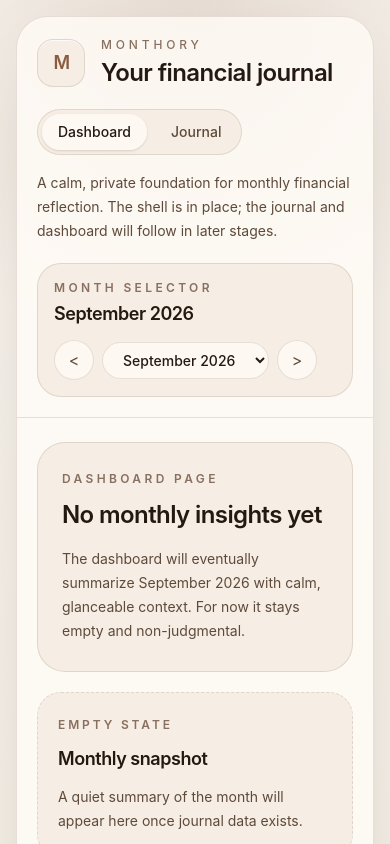
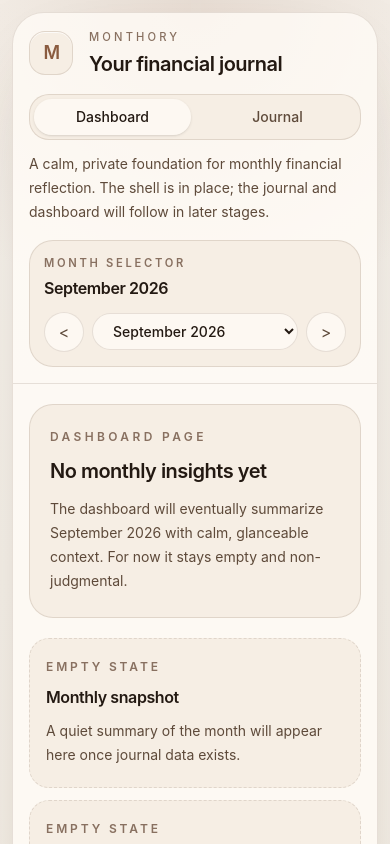
Before and after one commit to lumachroma/monthory, a React (Vite) app: page / in a window 390 px wide. Shown: the top 844 px of the page. Built offline with nearby package versions, Linux system fonts and the light colour scheme.

Commit message:
feat: refine layout and styling for App and EmptyStateSection components

```diff
--- a/src/App.jsx
+++ b/src/App.jsx
@@ -15,30 +15,30 @@ export default function App() {
   const selectedMonth = monthOptions.find((option) => option.key === selectedMonthKey) ?? monthOptions[2];
 
   return (
-    <main className="min-h-screen px-4 py-4 text-[color:var(--text-primary)] sm:px-6 sm:py-6">
+    <main className="min-h-screen px-3 py-3 text-[color:var(--text-primary)] sm:px-6 sm:py-6">
       <section className="mx-auto flex min-h-[calc(100vh-2rem)] w-full max-w-6xl items-stretch">
         <div className="flex w-full flex-col overflow-hidden rounded-[2rem] border border-[color:var(--border-subtle)] bg-[color:var(--surface)] shadow-[0_28px_90px_-42px_rgba(60,43,28,0.34)]">
-          <header className="border-b border-[color:var(--border-subtle)] px-5 py-5 sm:px-8 sm:py-6">
-            <div className="flex flex-col gap-5 lg:flex-row lg:items-end lg:justify-between">
+          <header className="border-b border-[color:var(--border-subtle)] px-4 py-4 sm:px-8 sm:py-6">
+            <div className="flex flex-col gap-4 lg:flex-row lg:items-end lg:justify-between">
               <div className="flex items-center gap-4">
-                <div className="flex h-12 w-12 items-center justify-center rounded-2xl border border-[color:var(--border-subtle)] bg-[color:var(--surface-soft)] text-[color:var(--accent)] shadow-[inset_0_1px_0_rgba(255,255,255,0.7)]">
+                <div className="flex h-11 w-11 items-center justify-center rounded-2xl border border-[color:var(--border-subtle)] bg-[color:var(--surface-soft)] text-[color:var(--accent)] shadow-[inset_0_1px_0_rgba(255,255,255,0.7)] sm:h-12 sm:w-12">
                   <span className="text-lg font-semibold tracking-[-0.08em]">M</span>
                 </div>
                 <div className="min-w-0">
-                  <p className="text-xs font-medium uppercase tracking-[0.32em] text-[color:var(--text-muted)]">
+                  <p className="text-[0.7rem] font-medium uppercase tracking-[0.28em] text-[color:var(--text-muted)] sm:text-xs sm:tracking-[0.32em]">
                     Monthory
                   </p>
-                  <h1 className="mt-1 text-2xl font-semibold tracking-tight text-[color:var(--text-primary)] sm:text-3xl">
+                  <h1 className="mt-1 text-xl font-semibold tracking-tight text-[color:var(--text-primary)] sm:text-3xl">
                     Your financial journal
                   </h1>
                 </div>
               </div>
 
-              <div className="flex items-center gap-2 rounded-full border border-[color:var(--border-subtle)] bg-[color:var(--surface-soft)] p-1 self-start lg:self-auto">
+              <div className="grid w-full grid-cols-2 gap-2 rounded-[1.25rem] border border-[color:var(--border-subtle)] bg-[color:var(--surface-soft)] p-1 self-start sm:flex sm:w-auto sm:items-center sm:gap-2 sm:rounded-full lg:self-auto">
                 <button
                   type="button"
                   onClick={() => setActiveView('dashboard')}
-                  className={`inline-flex items-center gap-2 rounded-full px-4 py-2 text-sm font-medium transition ${
+                  className={`inline-flex items-center justify-center gap-2 rounded-full px-4 py-2 text-sm font-medium transition ${
                     activeView === 'dashboard'
                       ? 'bg-[color:var(--surface)] text-[color:var(--text-primary)] shadow-sm'
                       : 'text-[color:var(--text-secondary)]'
@@ -49,7 +49,7 @@ export default function App() {
                 <button
                   type="button"
                   onClick={() => setActiveView('journal')}
-                  className={`inline-flex items-center gap-2 rounded-full px-4 py-2 text-sm font-medium transition ${
+                  className={`inline-flex items-center justify-center gap-2 rounded-full px-4 py-2 text-sm font-medium transition ${
                     activeView === 'journal'
                       ? 'bg-[color:var(--surface)] text-[color:var(--text-primary)] shadow-sm'
                       : 'text-[color:var(--text-secondary)]'
@@ -60,26 +60,26 @@ export default function App() {
               </div>
             </div>
 
-            <p className="mt-4 max-w-2xl text-sm leading-6 text-[color:var(--text-secondary)] sm:text-base">
+            <p className="mt-3 max-w-2xl text-sm leading-6 text-[color:var(--text-secondary)] sm:mt-4 sm:text-base">
               A calm, private foundation for monthly financial reflection. The shell is in place;
               the journal and dashboard will follow in later stages.
             </p>
 
-            <div className="mt-5 flex flex-col gap-3 rounded-[1.5rem] border border-[color:var(--border-subtle)] bg-[color:var(--surface-soft)] p-4 sm:flex-row sm:items-center sm:justify-between">
+            <div className="mt-4 flex flex-col gap-3 rounded-[1.5rem] border border-[color:var(--border-subtle)] bg-[color:var(--surface-soft)] p-3.5 sm:mt-5 sm:flex-row sm:items-center sm:justify-between sm:p-4">
               <div>
-                <p className="text-xs font-semibold uppercase tracking-[0.28em] text-[color:var(--text-muted)]">
+                <p className="text-[0.7rem] font-semibold uppercase tracking-[0.24em] text-[color:var(--text-muted)] sm:text-xs sm:tracking-[0.28em]">
                   Month selector
                 </p>
-                <h2 className="mt-1 text-lg font-semibold tracking-tight text-[color:var(--text-primary)]">
+                <h2 className="mt-1 text-base font-semibold tracking-tight text-[color:var(--text-primary)] sm:text-lg">
                   {selectedMonth.label}
                 </h2>
               </div>
 
-              <div className="flex items-center gap-2 self-start sm:self-auto">
+              <div className="flex w-full items-center gap-2 self-start sm:w-auto sm:self-auto">
                 <button
                   type="button"
                   onClick={goToPreviousMonth}
-                  className="inline-flex h-10 w-10 items-center justify-center rounded-full border border-[color:var(--border-subtle)] bg-[color:var(--surface)] text-[color:var(--text-secondary)] transition hover:text-[color:var(--text-primary)]"
+                  className="inline-flex h-10 w-10 shrink-0 items-center justify-center rounded-full border border-[color:var(--border-subtle)] bg-[color:var(--surface)] text-[color:var(--text-secondary)] transition hover:text-[color:var(--text-primary)]"
                   aria-label="Previous month"
                 >
                   &lt;
@@ -87,7 +87,7 @@ export default function App() {
                 <select
                   value={selectedMonthKey}
                   onChange={(event) => setSelectedMonthKey(event.target.value)}
-                  className="min-w-0 rounded-full border border-[color:var(--border-subtle)] bg-[color:var(--surface)] px-4 py-2 text-sm font-medium text-[color:var(--text-primary)] outline-none"
+                  className="min-w-0 flex-1 rounded-full border border-[color:var(--border-subtle)] bg-[color:var(--surface)] px-4 py-2 text-sm font-medium text-[color:var(--text-primary)] outline-none sm:flex-none sm:min-w-52"
                 >
                   {monthOptions.map((option) => (
                     <option key={option.key} value={option.key}>
@@ -98,7 +98,7 @@ export default function App() {
                 <button
                   type="button"
                   onClick={goToNextMonth}
-                  className="inline-flex h-10 w-10 items-center justify-center rounded-full border border-[color:var(--border-subtle)] bg-[color:var(--surface)] text-[color:var(--text-secondary)] transition hover:text-[color:var(--text-primary)]"
+                  className="inline-flex h-10 w-10 shrink-0 items-center justify-center rounded-full border border-[color:var(--border-subtle)] bg-[color:var(--surface)] text-[color:var(--text-secondary)] transition hover:text-[color:var(--text-primary)]"
                   aria-label="Next month"
                 >
                   &gt;
@@ -107,7 +107,7 @@ export default function App() {
             </div>
           </header>
 
-          <div className="flex-1 px-5 py-6 sm:px-8 sm:py-8">
+          <div className="flex-1 px-4 py-5 sm:px-8 sm:py-8">
             {activeView === 'dashboard' ? (
               renderEmptyStateSection({
                 eyebrow: 'Dashboard page',
--- a/src/components/ui/EmptyStateSection.jsx
+++ b/src/components/ui/EmptyStateSection.jsx
@@ -1,31 +1,31 @@
 export function renderEmptyStateSection({ eyebrow, title, description, cards, gridClassName }) {
   return (
     <section className="space-y-5">
-      <div className="rounded-[1.75rem] border border-[color:var(--border-subtle)] bg-[color:var(--surface-soft)] px-6 py-7 sm:px-8 sm:py-8">
+      <div className="rounded-[1.5rem] border border-[color:var(--border-subtle)] bg-[color:var(--surface-soft)] px-5 py-6 sm:rounded-[1.75rem] sm:px-8 sm:py-8">
         <p className="text-xs font-semibold uppercase tracking-[0.28em] text-[color:var(--text-muted)]">
           {eyebrow}
         </p>
-        <h2 className="mt-3 text-2xl font-semibold tracking-tight text-[color:var(--text-primary)] sm:text-3xl">
+        <h2 className="mt-3 text-xl font-semibold tracking-tight text-[color:var(--text-primary)] sm:text-3xl">
           {title}
         </h2>
-        <p className="mt-4 max-w-2xl text-sm leading-6 text-[color:var(--text-secondary)] sm:text-base">
+        <p className="mt-3 max-w-2xl text-sm leading-6 text-[color:var(--text-secondary)] sm:mt-4 sm:text-base">
           {description}
         </p>
       </div>
 
-      <div className={`grid gap-4 ${gridClassName}`}>
+      <div className={`grid grid-cols-1 gap-3 sm:gap-4 ${gridClassName}`}>
         {cards.map((card) => (
           <article
             key={card.title}
-            className="rounded-[1.5rem] border border-dashed border-[color:var(--border-subtle)] bg-[color:var(--surface-soft)] px-5 py-6 sm:px-6 sm:py-7"
+            className="rounded-[1.25rem] border border-dashed border-[color:var(--border-subtle)] bg-[color:var(--surface-soft)] px-4 py-5 sm:rounded-[1.5rem] sm:px-6 sm:py-7"
           >
             <p className="text-xs font-semibold uppercase tracking-[0.24em] text-[color:var(--text-muted)]">
               Empty state
             </p>
-            <h3 className="mt-3 text-lg font-semibold tracking-tight text-[color:var(--text-primary)]">
+            <h3 className="mt-2.5 text-base font-semibold tracking-tight text-[color:var(--text-primary)] sm:mt-3 sm:text-lg">
               {card.title}
             </h3>
-            <p className="mt-3 text-sm leading-6 text-[color:var(--text-secondary)]">
+            <p className="mt-2.5 text-sm leading-6 text-[color:var(--text-secondary)] sm:mt-3">
               {card.description}
             </p>
           </article>
```
